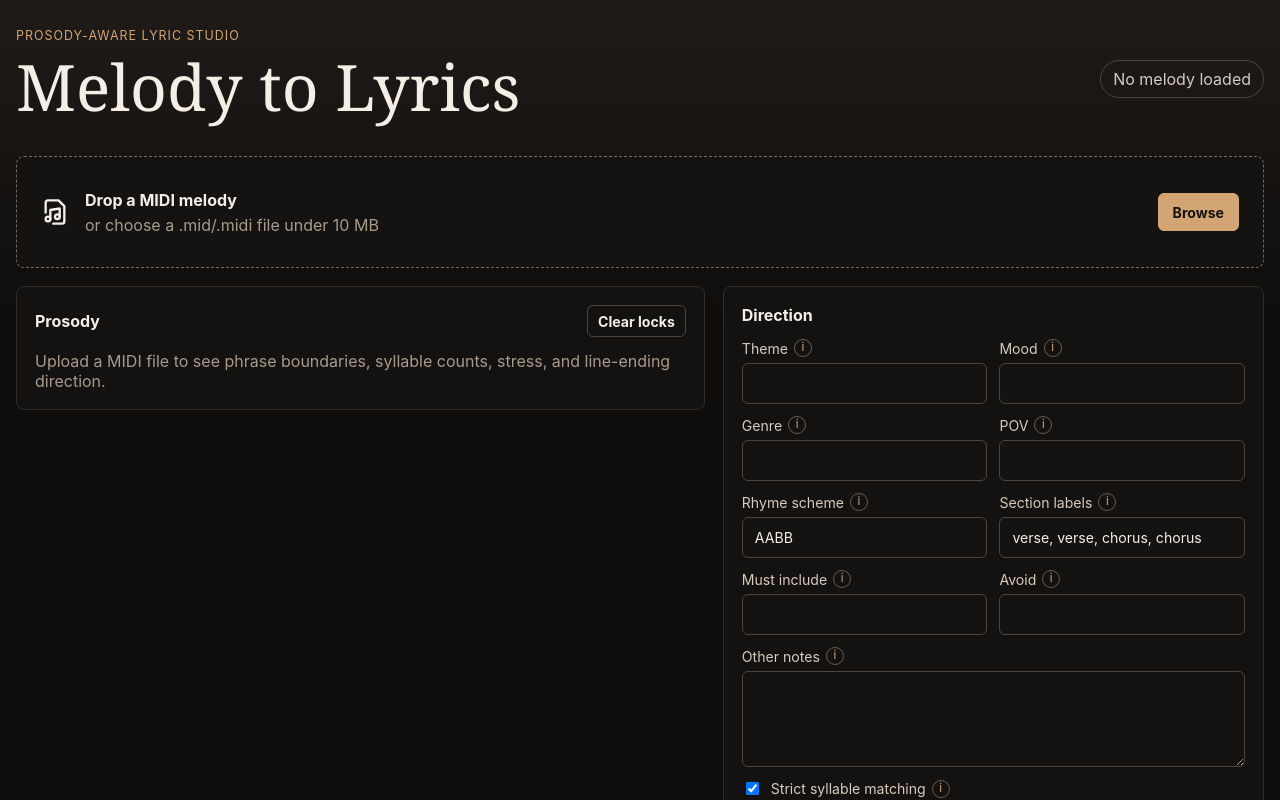
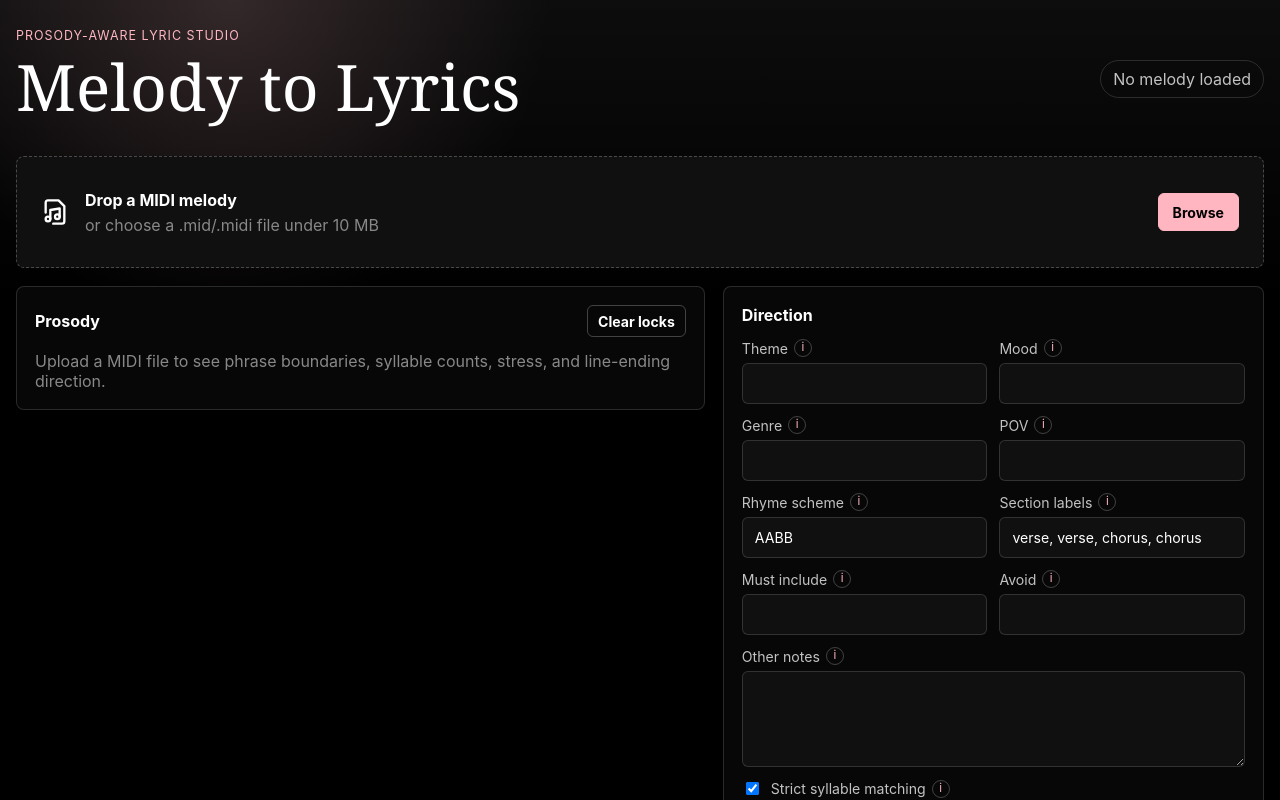
Before and after one commit to TongShan4869/melody2lyrics, a React (Vite) app: page / in a window 1280 px wide. Shown: the top 800 px of the page. Built offline with nearby package versions, Linux system fonts and the light colour scheme.

Commit message:
Adopt cuinmusic color palette

```diff
--- a/src/styles.css
+++ b/src/styles.css
@@ -1,7 +1,21 @@
 :root {
-  color: #f4eee5;
-  background: #0e0d0c;
-  font-family: "IBM Plex Sans", Inter, ui-sans-serif, system-ui, sans-serif;
+  --color-bg: #000000;
+  --color-surface: #080808;
+  --color-surface-raised: #101010;
+  --color-surface-soft: #171717;
+  --color-border: rgba(255, 255, 255, 0.14);
+  --color-border-strong: rgba(255, 255, 255, 0.24);
+  --color-text: #ffffff;
+  --color-muted: #888888;
+  --color-muted-strong: #c2c2c2;
+  --color-accent: #ffb6c1;
+  --color-accent-strong: #ffc7d0;
+  --color-accent-ink: #000000;
+  --color-danger: #ff8f9f;
+  --color-warning: #ffd3db;
+  color: var(--color-text);
+  background: var(--color-bg);
+  font-family: Inter, ui-sans-serif, system-ui, sans-serif;
   font-synthesis: none;
   text-rendering: optimizeLegibility;
 }
@@ -14,8 +28,9 @@ body {
   margin: 0;
   min-width: 320px;
   background:
-    linear-gradient(180deg, rgba(37, 32, 28, 0.72), transparent 340px),
-    #0e0d0c;
+    radial-gradient(circle at 18% 0%, rgba(255, 182, 193, 0.16), transparent 320px),
+    linear-gradient(180deg, rgba(255, 255, 255, 0.05), transparent 300px),
+    var(--color-bg);
 }
 
 button,
@@ -32,11 +47,11 @@ button,
   justify-content: center;
   gap: 8px;
   min-height: 38px;
-  border: 1px solid #d4a574;
+  border: 1px solid var(--color-accent);
   border-radius: 6px;
   padding: 0 14px;
-  background: #d4a574;
-  color: #15110e;
+  background: var(--color-accent);
+  color: var(--color-accent-ink);
   font-weight: 720;
   cursor: pointer;
 }
@@ -50,10 +65,10 @@ input,
 textarea,
 select {
   width: 100%;
-  border: 1px solid #4f453c;
+  border: 1px solid var(--color-border);
   border-radius: 6px;
-  background: #151311;
-  color: #f4eee5;
+  background: var(--color-surface-raised);
+  color: var(--color-text);
   padding: 11px 12px;
   outline: none;
 }
@@ -61,8 +76,8 @@ select {
 input:focus,
 textarea:focus,
 select:focus {
-  border-color: #d4a574;
-  box-shadow: 0 0 0 3px rgba(212, 165, 116, 0.16);
+  border-color: var(--color-accent);
+  box-shadow: 0 0 0 3px rgba(255, 182, 193, 0.18);
 }
 
 textarea {
@@ -121,7 +136,7 @@ h3 {
 }
 
 .eyebrow {
-  color: #d4a574;
+  color: var(--color-accent);
   font-size: 0.78rem;
   font-weight: 400;
   letter-spacing: 0.08em;
@@ -130,10 +145,10 @@ h3 {
 
 .status-pill,
 .ending {
-  border: 1px solid #4f453c;
+  border: 1px solid var(--color-border);
   border-radius: 999px;
   padding: 8px 12px;
-  color: #d8cabc;
+  color: var(--color-muted-strong);
   white-space: nowrap;
 }
 
@@ -141,10 +156,10 @@ h3 {
   justify-content: space-between;
   gap: 16px;
   min-height: 112px;
-  border: 1px dashed #7a6757;
+  border: 1px dashed var(--color-border-strong);
   border-radius: 8px;
   padding: 24px;
-  background: #151311;
+  background: var(--color-surface-raised);
 }
 
 .midi-info {
@@ -155,11 +170,11 @@ h3 {
 }
 
 .midi-info span {
-  border: 1px solid #4f453c;
+  border: 1px solid var(--color-border);
   border-radius: 999px;
   padding: 7px 10px;
-  color: #d8cabc;
-  background: #151311;
+  color: var(--color-muted-strong);
+  background: var(--color-surface-raised);
   font-size: 0.86rem;
 }
 
@@ -173,7 +188,7 @@ h3 {
 .empty,
 .hint,
 .counter {
-  color: #a99a8c;
+  color: var(--color-muted);
 }
 
 .button input {
@@ -183,10 +198,10 @@ h3 {
 .preview-panel {
   gap: 14px;
   margin-top: 12px;
-  border: 1px solid #332c26;
+  border: 1px solid var(--color-border);
   border-radius: 8px;
   padding: 12px;
-  background: #100f0e;
+  background: var(--color-surface);
 }
 
 .preview-meter {
@@ -200,15 +215,15 @@ h3 {
 .preview-track {
   height: 10px;
   overflow: hidden;
-  border: 1px solid #4f453c;
+  border: 1px solid var(--color-border);
   border-radius: 999px;
-  background: #151311;
+  background: var(--color-surface-raised);
 }
 
 .preview-fill {
   height: 100%;
   border-radius: inherit;
-  background: #d4a574;
+  background: var(--color-accent);
 }
 
 .workspace {
@@ -220,9 +235,9 @@ h3 {
 }
 
 .panel {
-  border: 1px solid #332c26;
+  border: 1px solid var(--color-border);
   border-radius: 8px;
-  background: rgba(21, 19, 17, 0.92);
+  background: rgba(8, 8, 8, 0.94);
   padding: 18px;
 }
 
@@ -242,9 +257,9 @@ h3 {
 }
 
 .ghost {
-  border-color: #4f453c;
+  border-color: var(--color-border-strong);
   background: transparent;
-  color: #f4eee5;
+  color: var(--color-text);
 }
 
 .small {
@@ -260,10 +275,10 @@ h3 {
 }
 
 .phrase-row {
-  border: 1px solid #332c26;
+  border: 1px solid var(--color-border);
   border-radius: 8px;
   padding: 14px;
-  background: #100f0e;
+  background: var(--color-surface);
 }
 
 .phrase-meta {
@@ -279,7 +294,7 @@ h3 {
 }
 
 .mono {
-  color: #d8cabc;
+  color: var(--color-muted-strong);
   font-size: 0.88rem;
 }
 
@@ -288,11 +303,11 @@ h3 {
   align-items: end;
   gap: 6px;
   min-height: 96px;
-  border: 1px solid #332c26;
+  border: 1px solid var(--color-border);
   border-radius: 6px;
   padding: 10px;
   overflow-x: auto;
-  background: #151311;
+  background: var(--color-surface-raised);
 }
 
 .note-bar {
@@ -311,19 +326,20 @@ h3 {
 }
 
 .note-bar.strong {
-  border-color: #d4a574;
-  background: #d4a574;
+  border-color: var(--color-accent);
+  background: var(--color-accent);
+  color: var(--color-accent-ink);
 }
 
 .note-bar.weak {
-  border-color: #6c5d50;
+  border-color: var(--color-border-strong);
   background: transparent;
-  color: #d8cabc;
+  color: var(--color-muted-strong);
 }
 
 .note-bar.active {
-  border-color: #f4eee5;
-  box-shadow: 0 0 0 3px rgba(244, 238, 229, 0.18);
+  border-color: var(--color-text);
+  box-shadow: 0 0 0 3px rgba(255, 255, 255, 0.18);
   transform: translateY(-4px);
 }
 
@@ -343,13 +359,13 @@ h3 {
 }
 
 .counter.ok {
-  color: #a6c9a5;
+  color: var(--color-accent-strong);
 }
 
 .counter.warning,
 .warning-box,
 .copy-status {
-  color: #f1c37a;
+  color: var(--color-warning);
 }
 
 .copy-status {
@@ -379,7 +395,7 @@ h3 {
 label {
   display: grid;
   gap: 6px;
-  color: #d8cabc;
+  color: var(--color-muted-strong);
   font-size: 0.88rem;
 }
 
@@ -397,9 +413,9 @@ label {
   justify-content: center;
   width: 18px;
   height: 18px;
-  border: 1px solid #6c5d50;
+  border: 1px solid var(--color-border-strong);
   border-radius: 50%;
-  color: #d4a574;
+  color: var(--color-accent);
   cursor: help;
   font-size: 0.72rem;
   font-weight: normal;
@@ -417,8 +433,8 @@ label {
 
 .info-bubble:focus {
   outline: none;
-  border-color: #d4a574;
-  box-shadow: 0 0 0 3px rgba(212, 165, 116, 0.16);
+  border-color: var(--color-accent);
+  box-shadow: 0 0 0 3px rgba(255, 182, 193, 0.18);
 }
 
 .tooltip {
@@ -428,11 +444,11 @@ label {
   bottom: calc(100% + 9px);
   width: min(270px, calc(100vw - 48px));
   transform: translateX(-50%);
-  border: 1px solid #4f453c;
+  border: 1px solid var(--color-border-strong);
   border-radius: 6px;
   padding: 10px 11px;
-  background: #0e0d0c;
-  color: #f4eee5;
+  background: var(--color-bg);
+  color: var(--color-text);
   box-shadow: 0 16px 34px rgba(0, 0, 0, 0.38);
   font-size: 0.82rem;
   line-height: 1.4;
@@ -447,9 +463,9 @@ label {
   bottom: -6px;
   width: 10px;
   height: 10px;
-  border-right: 1px solid #4f453c;
-  border-bottom: 1px solid #4f453c;
-  background: #0e0d0c;
+  border-right: 1px solid var(--color-border-strong);
+  border-bottom: 1px solid var(--color-border-strong);
+  background: var(--color-bg);
   content: "";
   transform: translateX(-50%) rotate(45deg);
 }
@@ -478,12 +494,12 @@ label {
 .prompt-box {
   max-height: 360px;
   overflow: auto;
-  border: 1px solid #332c26;
+  border: 1px solid var(--color-border);
   border-radius: 6px;
   margin: 0;
   padding: 14px;
-  background: #0e0d0c;
-  color: #d8cabc;
+  background: var(--color-bg);
+  color: var(--color-muted-strong);
   white-space: pre-wrap;
   font-size: 0.82rem;
   line-height: 1.55;
@@ -491,11 +507,11 @@ label {
 
 .warning-box,
 .error {
-  border: 1px solid #856533;
+  border: 1px solid rgba(255, 182, 193, 0.32);
   border-radius: 6px;
   margin-bottom: 12px;
   padding: 11px 12px;
-  background: #231b12;
+  background: rgba(255, 182, 193, 0.08);
 }
 
 .error {
@@ -503,9 +519,9 @@ label {
   align-items: center;
   gap: 8px;
   margin-top: 14px;
-  color: #ffb2a6;
-  border-color: #884638;
-  background: #251311;
+  color: var(--color-danger);
+  border-color: rgba(255, 143, 159, 0.46);
+  background: rgba(255, 143, 159, 0.08);
 }
 
 .generate-row {
@@ -538,19 +554,19 @@ label {
   display: grid;
   grid-template-columns: 38px minmax(0, 1fr) auto;
   gap: 10px;
-  border: 1px solid #332c26;
+  border: 1px solid var(--color-border);
   border-radius: 8px;
   padding: 10px;
-  background: #100f0e;
+  background: var(--color-surface);
 }
 
 .output-line.invalid {
-  border-color: #b65a45;
+  border-color: var(--color-danger);
 }
 
 .output-line small {
   grid-column: 2 / -1;
-  color: #ffb2a6;
+  color: var(--color-danger);
 }
 
 .icon-button {
```
